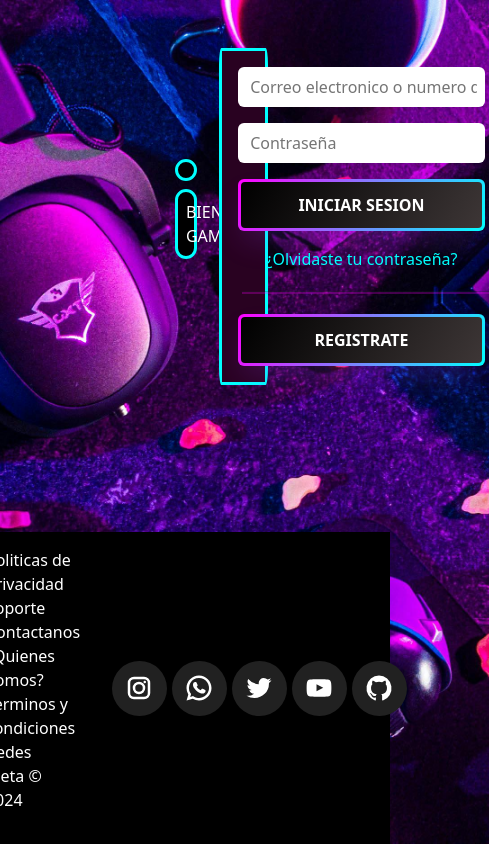
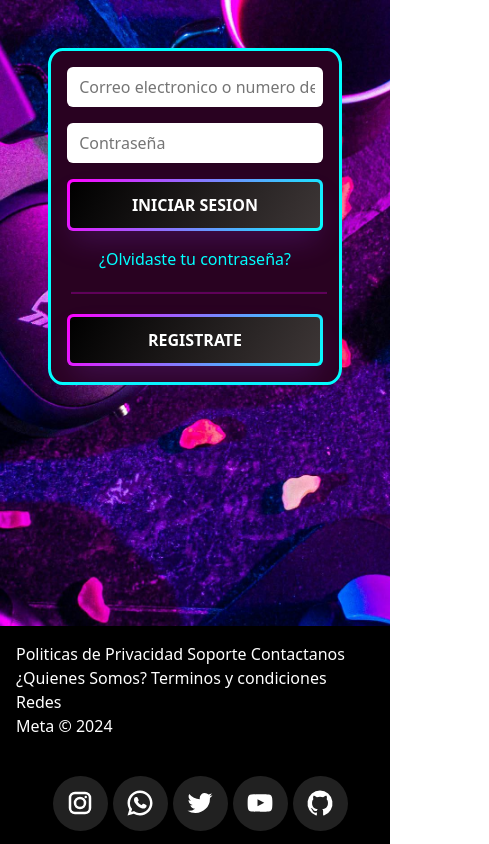
Before and after one commit to EmanuelRmon/ProyectPlayTogether, a plain HTML site: page HTML/login.html in a window 390 px wide. Shown: the whole page, 489 px wide, since content can reach past the window. Drawn offline with nearby package versions, Linux system fonts and the light colour scheme.

Commit message:
loginfull

```diff
--- a/CSS/login.css
+++ b/CSS/login.css
@@ -153,3 +153,9 @@ footer{
 .bordeimg {
   border: 3px solid cyan;
 }
+@media (max-width: 576px){
+  .celular{
+    display: flex !important;
+    flex-direction: column !important;
+  }
+}
--- a/HTML/login.html
+++ b/HTML/login.html
@@ -15,15 +15,15 @@
       <div class="container-fluid">
         <div class="row d-flex">
           <div class="d-flex gap-5 p-5 justify-content-center align-items-center">
-            <div class="d-grid gap-2 col-2 col-sm-2 col-md-2 col-lg-4 col-xl-4 col-xxl-3">
+            <div class="d-grid gap-2 d-none d-sm-block col-sm-5 col-md-5 col-lg-5 col-xl-4 col-xxl-3">
               <div class="d-flex justify-content-center">
-                <img class="bordeimg rounded-4 p-2 col-2 col-sm-2 col-md-2 col-lg-12 col-xl-12 col-xxl-12 bg-black" src="/Login/logo-FK0fRC3fl-transformed-removebg-preview.png" alt="">
+                <img class="bordeimg rounded-4 p-2 col-12 col-sm-12 col-md-12 col-lg-12 col-xl-12 col-xxl-12 bg-black" src="/Login/logo-FK0fRC3fl-transformed-removebg-preview.png" alt="">
               </div>
               <div class="text-white d-flex justify-content-center text-center">
-                <p class="bordeimg rounded-4 p-2 bg-black col-2 col-sm-2 col-md-2 col-lg-4 col-xl-6 col-xxl-6">BIENVENIDOS <br> GAMERS</p>
+                <p class="bordeimg rounded-4 p-2 bg-black col-2 col-sm-7 col-md-6 col-lg-6 col-xl-6 col-xxl-6">BIENVENIDOS <br> GAMERS</p>
               </div>
             </div>
-            <div class="text-center formulario col-2 col-sm-2 col-md-2 col-lg-4 col-xl-4 col-xxl-3.2">
+            <div class="text-center formulario col-12 col-sm-6 col-md-5 col-lg-5 col-xl-4 col-xxl-3.2">
               <form class="d-grid p-3 gap-3">
                 <input class="rounded-2 p-2 border-0" type="text" placeholder=" Correo electronico o numero de celular">
                 <input class="rounded-2 p-2 border-0" type="password" placeholder=" Contraseña">
@@ -40,7 +40,7 @@
     <footer>
       <div class="container-fluid m-0 p-0 text-center bg-black">
         <div class="row m-0 p-0">
-          <div class="m-0 p-3 d-flex gap-4 justify-content-center align-items-center">
+          <div class="m-0 p-3 d-flex gap-4 justify-content-center align-items-center celular">
             <div class="text-start">
               <a class="sindecoracion" href="">Politicas de Privacidad</a>
               <a class="sindecoracion" href="">Soporte</a>
```
